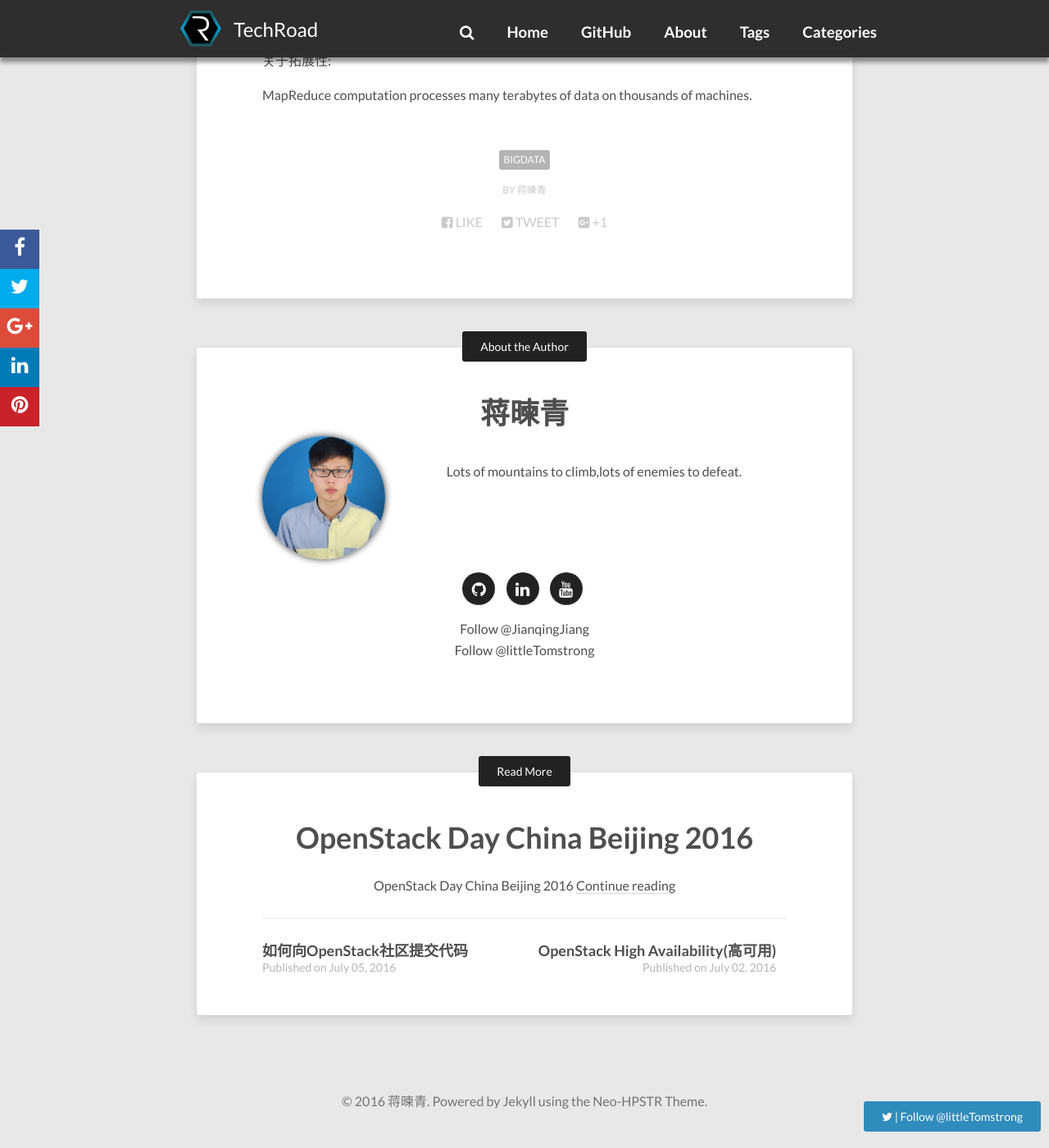
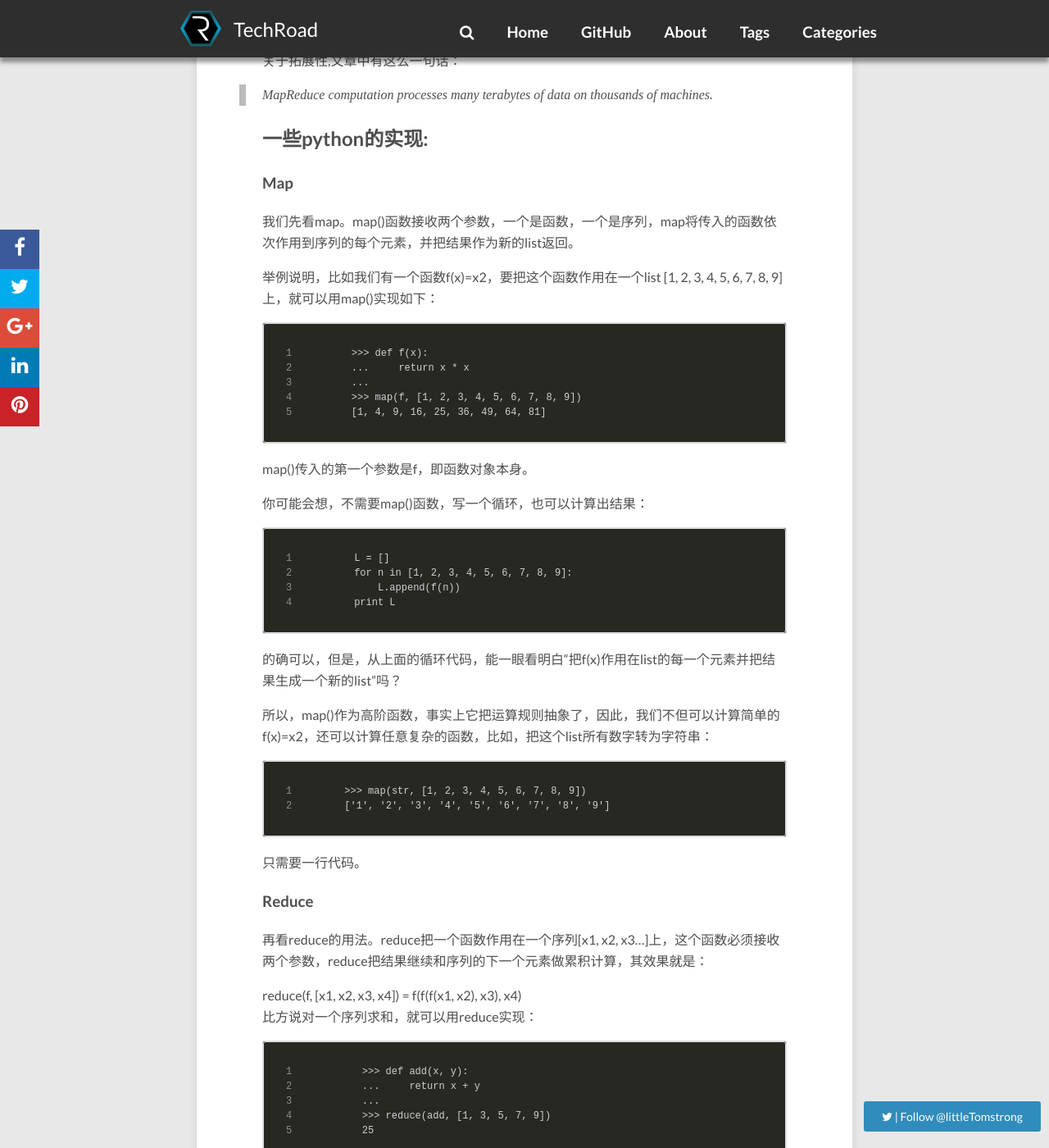
Before and after one commit to JianqingJiang/jianqingjiang.github.io, a Jekyll site: the page built from _posts/2016-07-20-mapreduce.md, in a window 1280 px wide and 1400 px high, scrolled down 2703 px. Shown: the whole window at 82% size. Built offline with Jekyll 4.4.1, drawn with Linux system fonts in a browser that asks for light colours; nearby versions of some CDN libraries; comment, search, counter and statistics services are not loaded; some of the changed text lies outside the part shown.

Commit message:
modified _config.yml

````diff
--- a/_posts/2016-07-20-mapreduce.md
+++ b/_posts/2016-07-20-mapreduce.md
@@ -58,6 +58,73 @@ Execution overview:
 
 
 
-关于拓展性:
+关于拓展性,文章中有这么一句话：
 
-MapReduce computation processes many terabytes of data on thousands of machines.
+>MapReduce computation processes many terabytes of data on thousands of machines.
+
+
+##   一些python的实现:
+
+###  Map
+我们先看map。map()函数接收两个参数，一个是函数，一个是序列，map将传入的函数依次作用到序列的每个元素，并把结果作为新的list返回。
+
+举例说明，比如我们有一个函数f(x)=x2，要把这个函数作用在一个list [1, 2, 3, 4, 5, 6, 7, 8, 9]上，就可以用map()实现如下：
+
+
+
+```
+>>> def f(x):
+...     return x * x
+...
+>>> map(f, [1, 2, 3, 4, 5, 6, 7, 8, 9])
+[1, 4, 9, 16, 25, 36, 49, 64, 81]
+```
+
+map()传入的第一个参数是f，即函数对象本身。
+
+你可能会想，不需要map()函数，写一个循环，也可以计算出结果：
+
+```
+L = []
+for n in [1, 2, 3, 4, 5, 6, 7, 8, 9]:
+    L.append(f(n))
+print L
+```
+
+的确可以，但是，从上面的循环代码，能一眼看明白“把f(x)作用在list的每一个元素并把结果生成一个新的list”吗？
+
+所以，map()作为高阶函数，事实上它把运算规则抽象了，因此，我们不但可以计算简单的f(x)=x2，还可以计算任意复杂的函数，比如，把这个list所有数字转为字符串：
+
+```
+>>> map(str, [1, 2, 3, 4, 5, 6, 7, 8, 9])
+['1', '2', '3', '4', '5', '6', '7', '8', '9']
+```
+
+只需要一行代码。
+
+### Reduce
+
+再看reduce的用法。reduce把一个函数作用在一个序列[x1, x2, x3...]上，这个函数必须接收两个参数，reduce把结果继续和序列的下一个元素做累积计算，其效果就是：
+
+reduce(f, [x1, x2, x3, x4]) = f(f(f(x1, x2), x3), x4)
+比方说对一个序列求和，就可以用reduce实现：
+
+```
+>>> def add(x, y):
+...     return x + y
+...
+>>> reduce(add, [1, 3, 5, 7, 9])
+25
+```
+
+当然求和运算可以直接用Python内建函数sum()，没必要动用reduce。
+
+但是如果要把序列[1, 3, 5, 7, 9]变换成整数13579，reduce就可以派上用场：
+
+```
+>>> def fn(x, y):
+...     return x * 10 + y
+...
+>>> reduce(fn, [1, 3, 5, 7, 9])
+13579
+```
````
